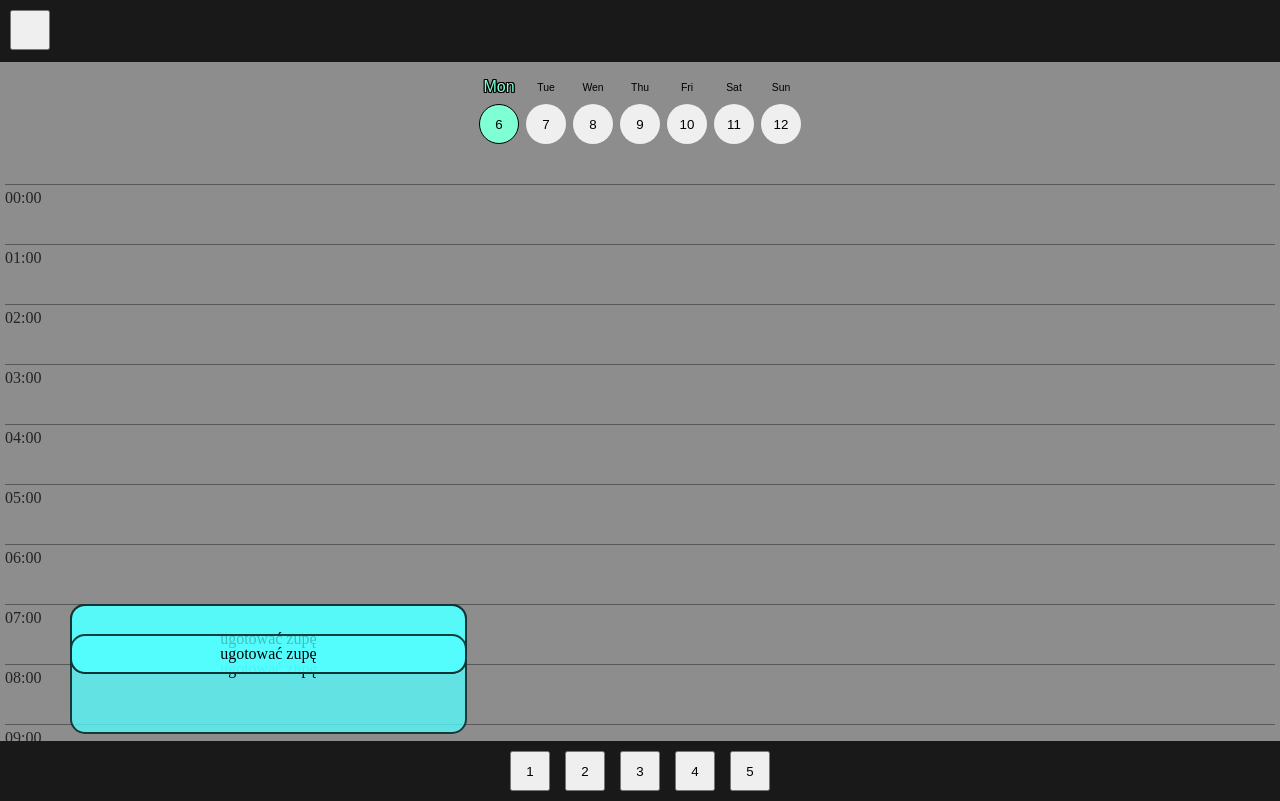
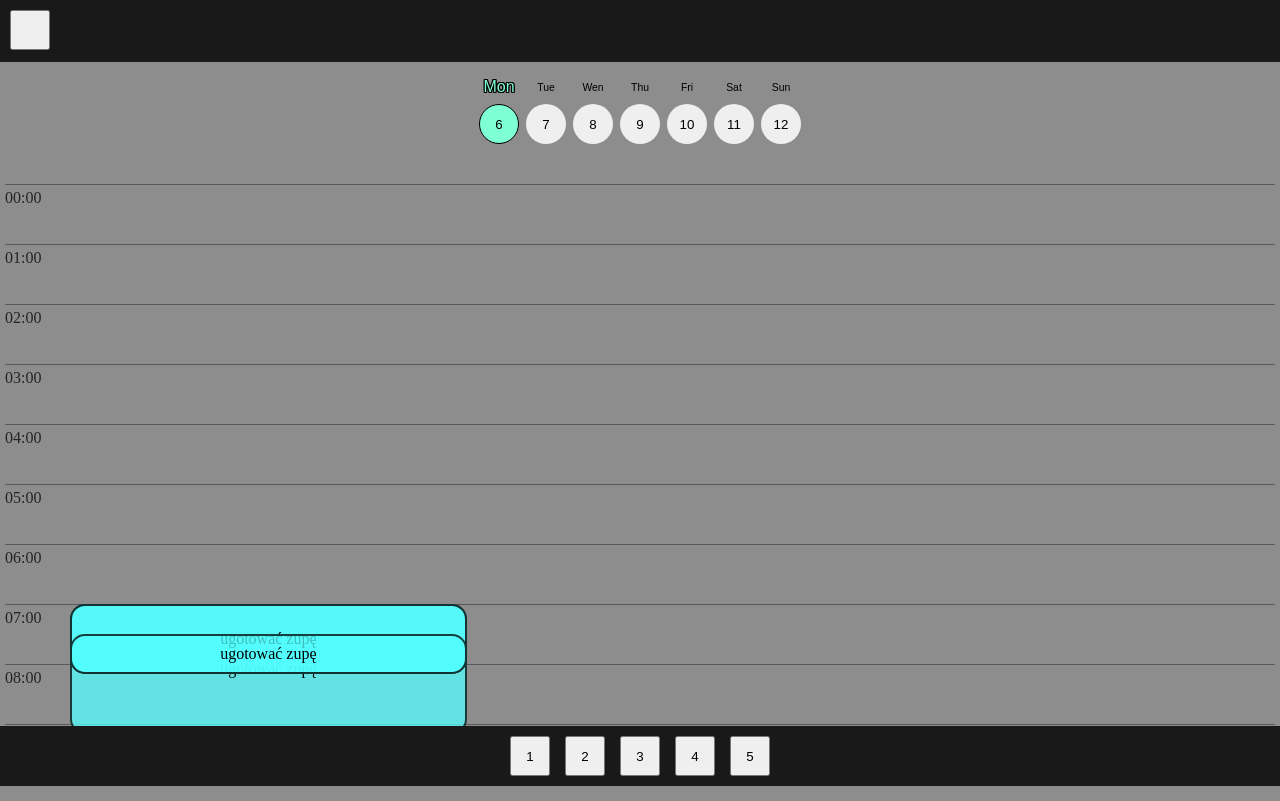
Before and after one commit to AreczeQ192/Mindful-Study, a React (Vite) app: page / in a window 1280 px wide. Built offline with nearby package versions, Linux system fonts and the light colour scheme.

Commit message:
Update Calendar.css

```diff
--- a/src/css/Calendar.css
+++ b/src/css/Calendar.css
@@ -59,7 +59,7 @@
 }
 
 .planContainer{
-    height: calc(100vh - 243px);
+    height: calc(100vh - 258px);
     margin: 40px 5px 0 5px;
     position: relative;
     overflow-x: auto;
```
